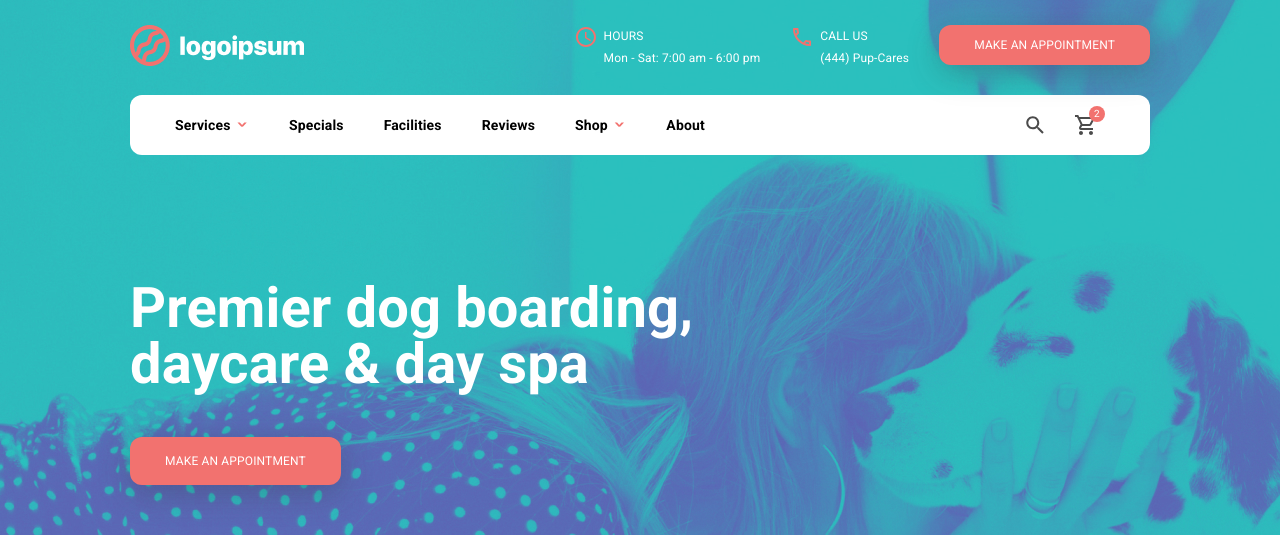
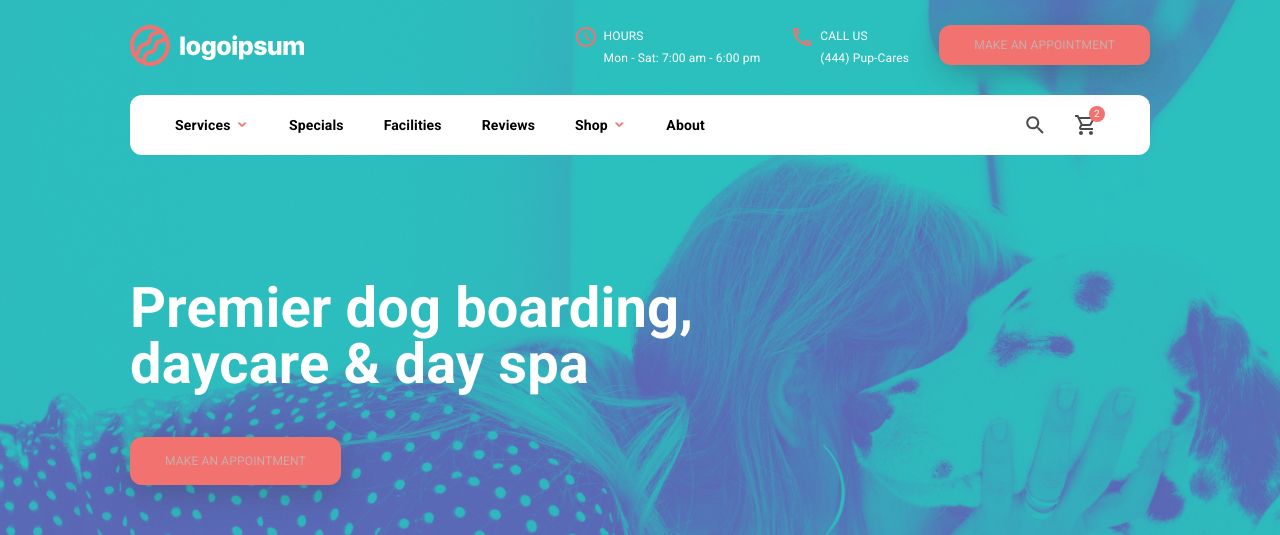
Before and after one commit to E-K8/Git-Github-course, a plain HTML site: page index.html in a window 1280 px wide. Shown: the top 535 px of the page. Drawn offline with Linux system fonts and the light colour scheme; files whose address does not match are found by name.

Commit message:
changed button colour

```diff
--- a/css/button.css
+++ b/css/button.css
@@ -3,7 +3,7 @@
     line-height: 24px;
     padding: 0 35px;
     text-transform: uppercase;
-    color: #ffffff;
+    color: #c9adad;
     border: 0;
     border-radius: 12px;
     background-color: #F2726F;
```
